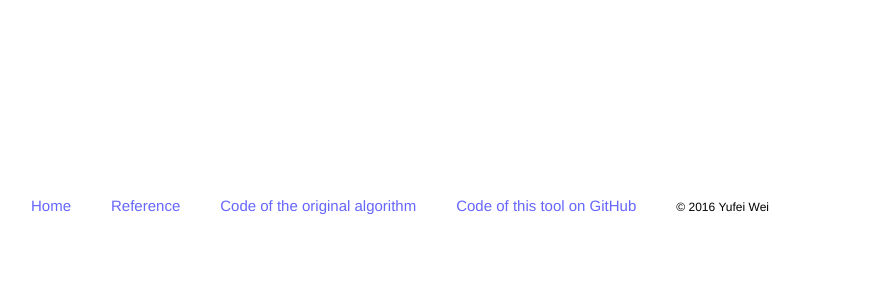
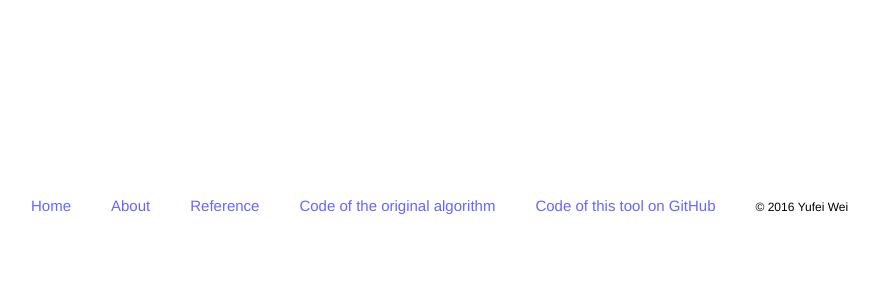
Before and after one commit to WeiYufei/master, a Django app: page /terms/ in a window 1280 px wide; the page is wider, and only the part inside the window is pictured. Shown: the part 445-745 px from the top of that part, without its empty margins (201-1080 px from the left). Run offline with Django 3.2, Linux system fonts and the light colour scheme.

Commit message:
Update terms.html

```diff
--- a/PolyTrend_web-based_system/demo/photos/templates/terms.html
+++ b/PolyTrend_web-based_system/demo/photos/templates/terms.html
@@ -140,6 +140,8 @@ arising out of, or in connection with, the use of this website.
 <br><br><br><br><br><br><br><br><br>
 <span class="footLink"><a href="/home/">Home</a></span>
 &nbsp;&nbsp;&nbsp;&nbsp;&nbsp;&nbsp;&nbsp;&nbsp;
+<a class="footLink" href="/about/">About</a>
+&nbsp;&nbsp;&nbsp;&nbsp;&nbsp;&nbsp;&nbsp;&nbsp;
 <a class="footLink" target="_blank" href="http://www.sciencedirect.com/science/article/pii/S0034425713003878">Reference</a>
 &nbsp;&nbsp;&nbsp;&nbsp;&nbsp;&nbsp;&nbsp;&nbsp;
 <a class="footLink" href="/site_media/PolyTrend_PixelLevel.zip">Code of the original algorithm</a>
```
